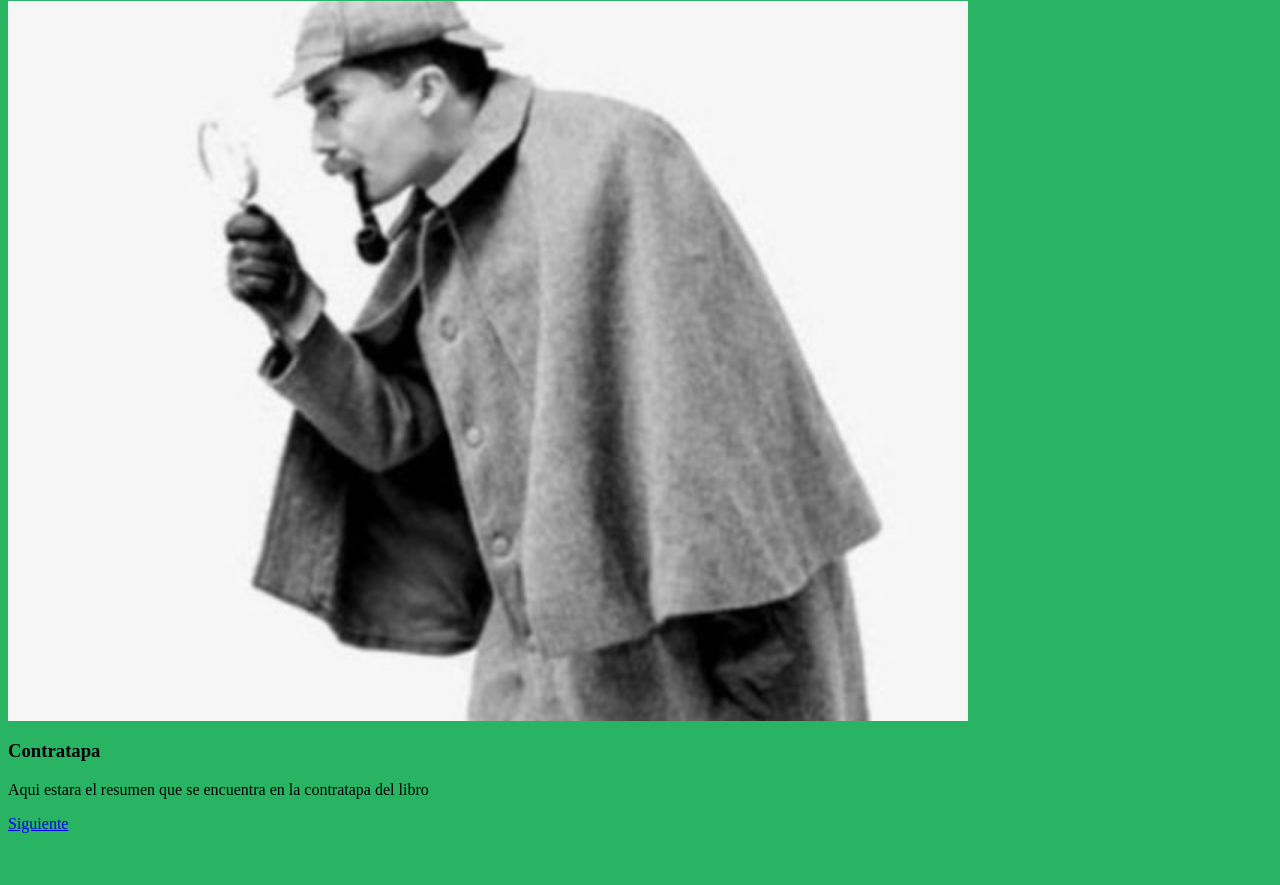
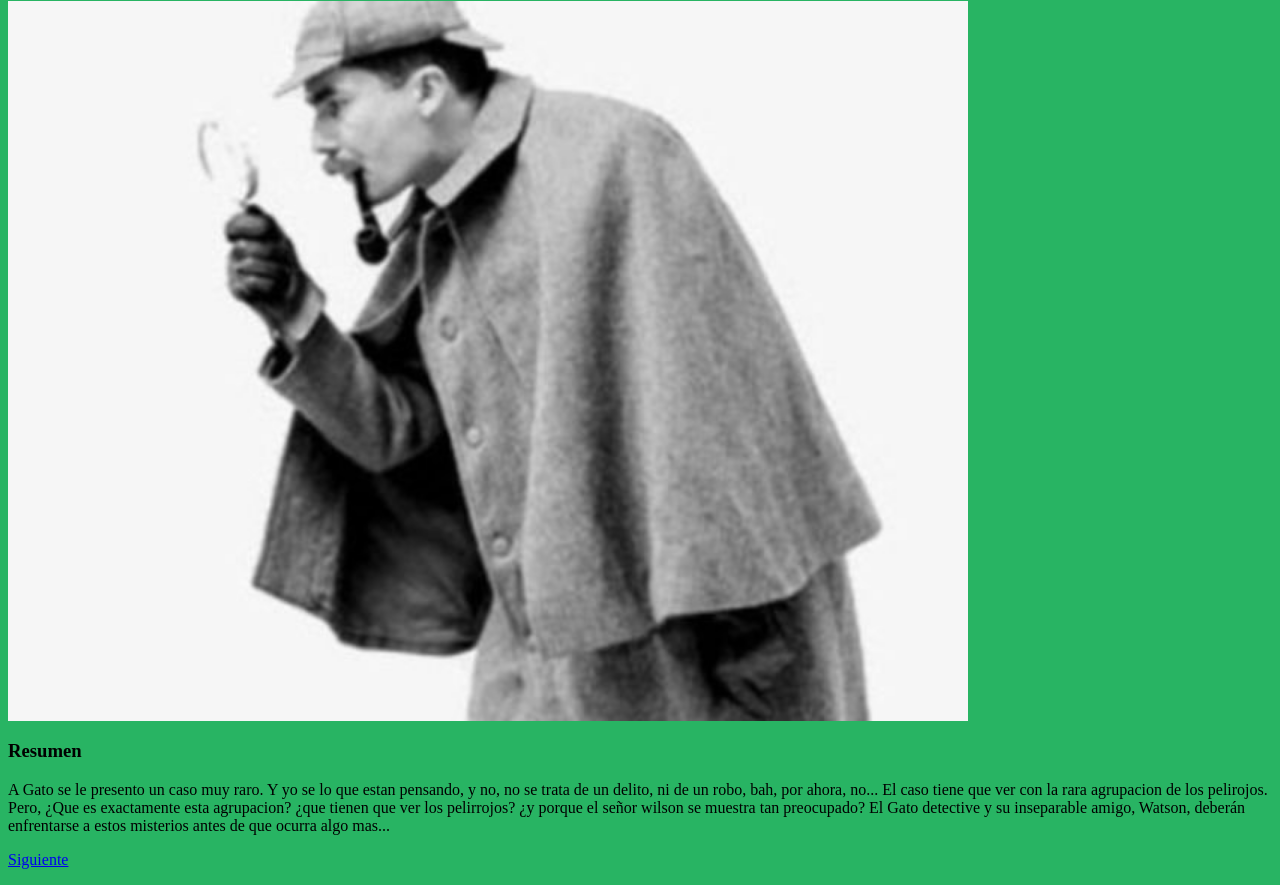
Before and after one commit to riverojm/jm, a plain HTML site: page Gato detective.html in a window 1280 px wide. Shown: the part 65-950 px from the top of the page. Before the commit the page ends 914 px from the top, so only its background shows below. Drawn offline with Linux system fonts and the light colour scheme.

Commit message:
Gato detective

```diff
--- a/Gato detective.html
+++ b/Gato detective.html
@@ -15,11 +15,11 @@
 
 
             <h3>
-            Contratapa
+            Resumen
             </h3>
 
             <p>
-                Aqui estara el resumen que se encuentra en la contratapa del libro
+                A Gato se le presento un caso muy raro. Y yo se lo que estan pensando, y no, no se trata de un delito, ni de un robo, bah, por ahora, no... El caso tiene que ver con la rara agrupacion de los pelirojos. Pero, ¿Que es exactamente esta agrupacion? ¿que tienen que ver los pelirrojos? ¿y porque el señor wilson se muestra tan preocupado? El Gato detective y su inseparable amigo, Watson, deberán enfrentarse a estos misterios antes de que ocurra algo mas...
             </p>
 
 
```
Also changed, not shown: Gato detective capitulo 1.html (+2 -2 lines).
